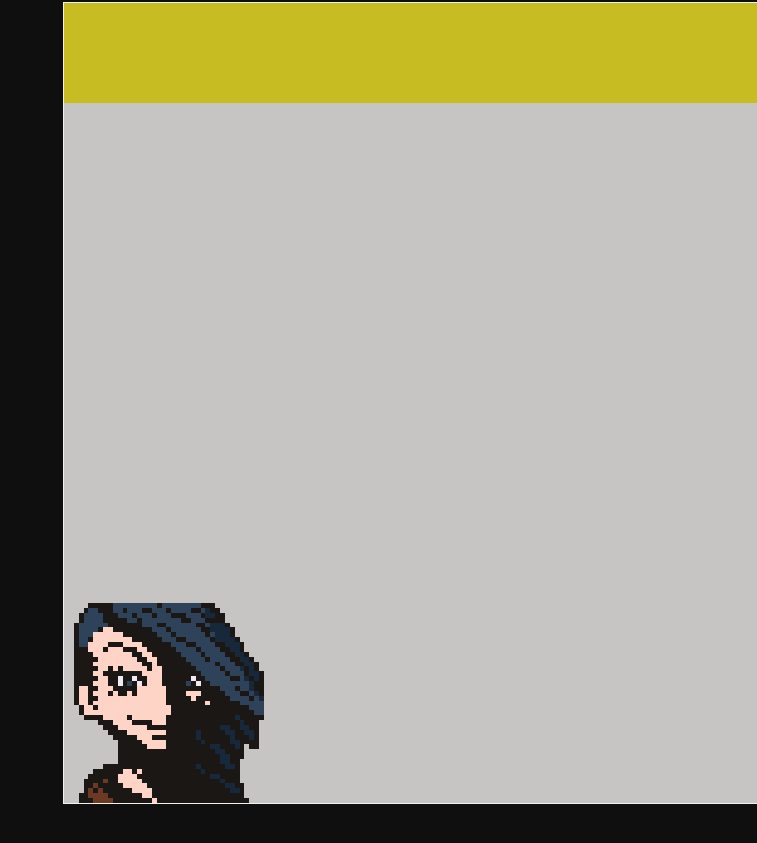
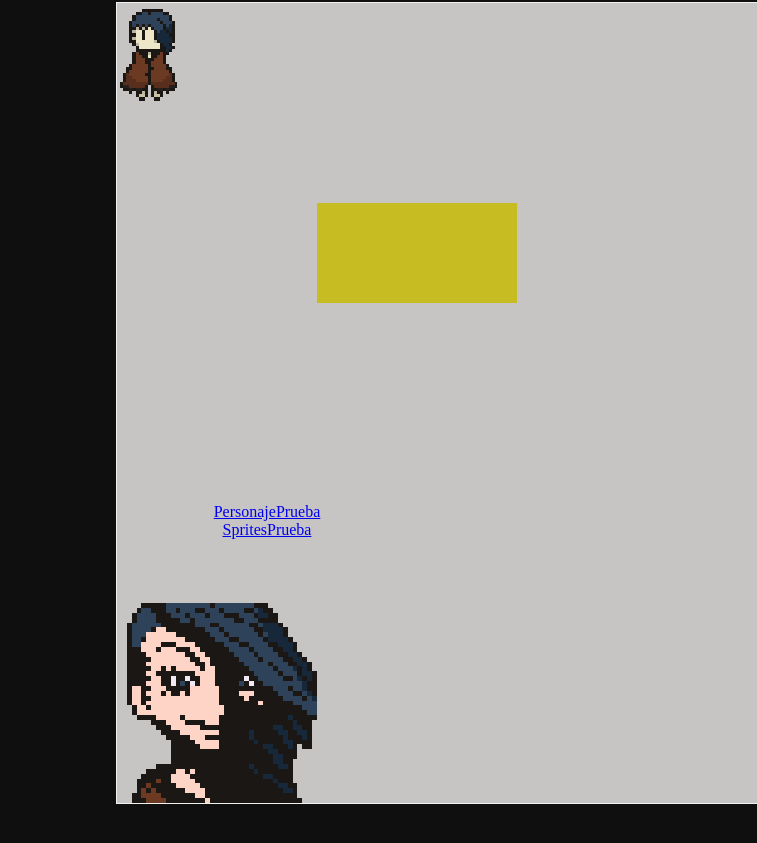
Before and after one commit to AngelRRand/TestPortfolioV3, a Next.js app: page / in a window 1280 px wide. Shown: the part 397-1240 px from the top of the page, without its empty margins (523-1280 px from the left). Built offline with nearby package versions, Linux system fonts and the light colour scheme.

Commit message:
checkPoint

```diff
--- a/pages/index.jsx
+++ b/pages/index.jsx
@@ -12,15 +12,16 @@ export default function Home() {
   const movableDivRef = useRef(null);
   const primerBoxRef = useRef(null);
   const secondBoxRef = useRef(null);
-
   const pjImagen = useRef(null);
 
   const keyStateRef = useRef({});
   const [lastKeyPressed, setLastKeyPressed] = useState(null);
   const [movableDivClasses, setMovableDivClasses] = useState(`${stylesMove.sprite} ${stylesMove.spriteNotMoveS}`);
 
+  /* Camara */
+  const [cameraPosition, setCameraPosition] = useState({ x: 0, y: 0 });
 
-  const [cameraPosition, setCameraPosition] = useState({ x: 0, y: 0 });
+
 
   useEffect(() => {
     const container = containerRef.current;
@@ -48,15 +49,6 @@ export default function Home() {
           movableDivRect.top < secondBoxRect.bottom
         );
     };
-
-    const containerWidth = container.offsetWidth;
-    const containerHeight = container.offsetHeight;
-    const movableDivWidth = movableDiv.offsetWidth;
-    const movableDivHeight = movableDiv.offsetHeight;
-    const cameraX = movableDiv.offsetLeft - containerWidth / 2 + movableDivWidth / 2 - movableDivWidth / 2;
-    const cameraY = movableDiv.offsetTop - containerHeight / 2 + movableDivHeight / 2 - movableDivHeight / 2;
-    setCameraPosition({ x: cameraX, y: cameraY });
-
 
     function handleKeyDown(event) {
       const { key } = event;
@@ -108,30 +100,33 @@ export default function Home() {
         setMovableDivClasses(`${stylesMove.sprite} ${stylesMove.spriteNotMoveW}`);
       }
     }
+
     function moveLeft() {
       const currentLeft = parseInt(movableDiv.style.left || '0');
+      console.log(currentLeft)
       if (currentLeft > 0) {
         movableDiv.style.left = `${currentLeft - step}px`;
+        setCameraPosition((prevPosition) => ({ ...prevPosition, x: currentLeft - step }));
       }
       if (keyStateRef.current['a'] && !isColliding()) {
         requestAnimationFrame(moveLeft);
       } else if (isColliding()) {
         movableDiv.style.left = `${currentLeft + step * pushFactor}px`;
       }
-      setCameraPosition(prevPosition => ({ ...prevPosition, x: currentLeft - step - movableDivWidth / 2 }));
     }
+
 
     function moveUp() {
       const currentTop = parseInt(movableDiv.style.top || '0');
       if (currentTop > 0) {
         movableDiv.style.top = `${currentTop - step}px`;
+        setCameraPosition((prevPosition) => ({ ...prevPosition, y: currentTop - step }));
       }
       if (keyStateRef.current['w'] && !isColliding()) {
         requestAnimationFrame(moveUp);
       } else if (isColliding()) {
         movableDiv.style.top = `${currentTop + step * pushFactor}px`;
       }
-      setCameraPosition(prevPosition => ({ ...prevPosition, y: currentTop - step - movableDivHeight / 2 }));
     }
 
     function moveDown() {
@@ -140,13 +135,13 @@ export default function Home() {
       const containerHeight = container.offsetHeight;
       if (currentTop + movableDivHeight < containerHeight) {
         movableDiv.style.top = `${currentTop + step}px`;
+        setCameraPosition((prevPosition) => ({ ...prevPosition, y: currentTop + step }));
       }
       if (keyStateRef.current['s'] && !isColliding()) {
         requestAnimationFrame(moveDown);
       } else if (isColliding()) {
         movableDiv.style.top = `${currentTop - step * pushFactor}px`;
       }
-      setCameraPosition(prevPosition => ({ ...prevPosition, y: currentTop + step - movableDivHeight / 2 }));
     }
 
     function moveRight() {
@@ -155,16 +150,14 @@ export default function Home() {
       const containerWidth = container.offsetWidth;
       if (currentLeft + movableDivWidth < containerWidth) {
         movableDiv.style.left = `${currentLeft + step}px`;
+        setCameraPosition((prevPosition) => ({ ...prevPosition, x: currentLeft + step }));
       }
       if (keyStateRef.current['d'] && !isColliding()) {
         requestAnimationFrame(moveRight);
       } else if (isColliding()) {
         movableDiv.style.left = `${currentLeft - step * pushFactor}px`;
       }
-      setCameraPosition(prevPosition => ({ ...prevPosition, x: currentLeft + step - movableDivWidth / 2 }));
     }
-
-
 
     document.addEventListener('keydown', handleKeyDown);
     document.addEventListener('keyup', handleKeyUp);
@@ -175,7 +168,14 @@ export default function Home() {
     };
   }, []);
 
-
+  const containerStyle = {
+    position: 'relative',
+    border: '1px solid rgb(241, 241, 241)',
+    backgroundColor: 'rgb(199, 196, 196)',
+    height: '100vh',
+    width: '100vw',
+    transform: `translate(-${cameraPosition.x}px, -${cameraPosition.y}px)`
+  };
 
   return (
     <>
@@ -186,7 +186,7 @@ export default function Home() {
         <link rel="icon" href="/favicon.ico" />
       </Head>
       <main className={styles.main}>
-        <div className={styles.center} ref={containerRef} style={{ transform: `translate(-${cameraPosition.x}px, -${cameraPosition.y}px)` }}>
+        <div className={styles.center} ref={containerRef} style={containerStyle}>
 
           {/* Personaje */}
           <div className={movableDivClasses} ref={movableDivRef}></div>
@@ -202,14 +202,13 @@ export default function Home() {
 
 
 
-          <Image src={"/img/Base.svg"} alt="" className={`${styles.pj}`} width={200} height={200} ref={pjImagen} />
+          <div className={styles.navegacion}>
+            <Image src={"/img/Base.svg"} alt="" className={`${styles.pj}`} width={200} height={200} ref={pjImagen} />
+            <Link href={'/pj'}>PersonajePrueba</Link>
+            <Link href={'/PruebaSprites'}>SpritesPrueba</Link>
+          </div>
         </div>
         {/* Navegacion */}
-        <div className={styles.navegacion}>
-
-          <Link href={'/pj'}>PersonajePrueba</Link>
-          <Link href={'/PruebaSprites'}>SpritesPrueba</Link>
-        </div>
       </main>
     </>
   );
--- a/styles/Home.module.css
+++ b/styles/Home.module.css
@@ -4,7 +4,6 @@
   display: flex;
   justify-content: center;
   align-items: center;
-  overflow: none;
 }
 
 .center {
@@ -19,10 +18,10 @@
 .obstacle {
   position: absolute;
   background-color: rgb(199, 188, 34);
-  width: 100%;
+  width: 200px;
   height: 100px;
-  top: 0px; /* Ajusta la posición vertical según tus necesidades */
-  left: 0px; /* Ajusta la posición horizontal según tus necesidades */
+  top: 200px; /* Ajusta la posición vertical según tus necesidades */
+  left: 200px; /* Ajusta la posición horizontal según tus necesidades */
 }
 
 .obstacle2{
@@ -77,6 +76,11 @@
 .navegacion{
   display: flex;
   flex-direction: column;
+  text-align: center;
+  position: absolute;
+  width: 300px;
+  height: 300px;
+  bottom:  0;
 }
 /* En el caso de ser 100% */
 
--- a/styles/Move.module.css
+++ b/styles/Move.module.css
@@ -4,13 +4,14 @@
   position: absolute;
   top: 0px;
   left: 0px;
-  transition: top 0.00001s, left 0.00001s; /* Added to smooth out the movement */
+  transition: top 0.00001s, left 0.00001s; /* Añadido para suavizar el movimiento */
   height: 100px;
   width: 60px;
   background-image: url('/img/Sprites.svg');
-  background-size: 650%; /* Adjust the size of the image */
+  background-size: 650%; /* Ajusta el tamaño de la imagen */
   animation: 0.8s steps(4) infinite;
   background-position-x: -15px;
+
 }
 .spriteNotMoveS{
   background-position-y: 0px;
```
